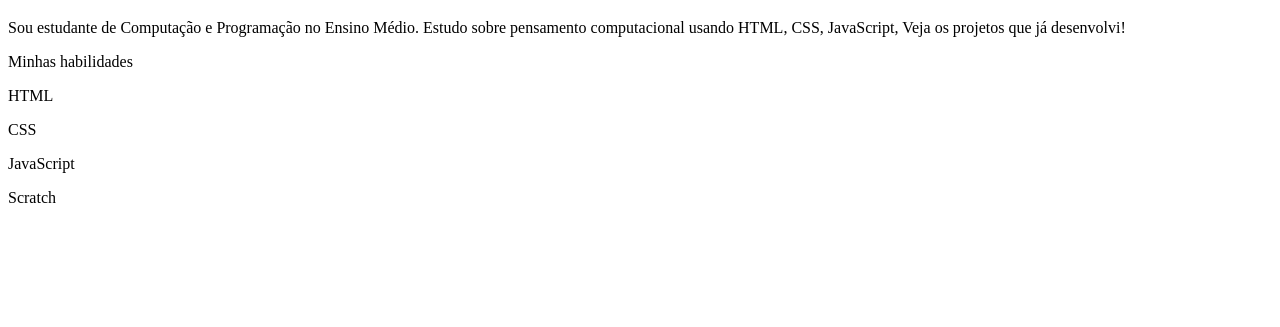
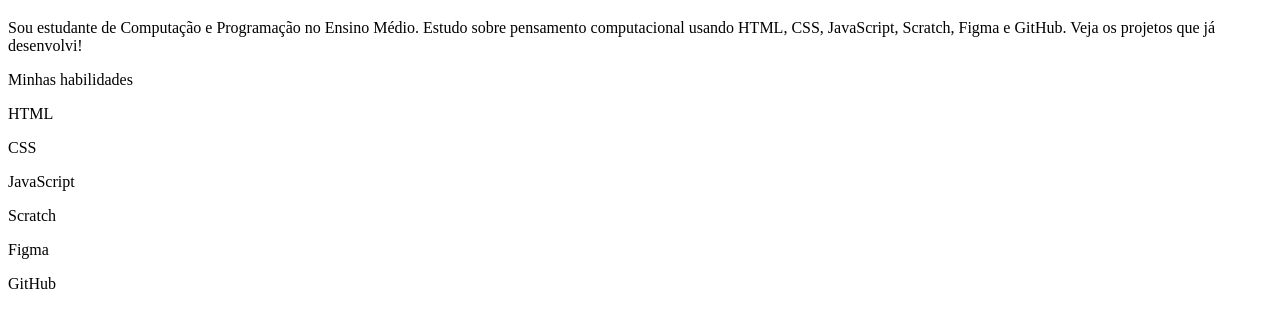
Before and after one commit to Zandonay7/VZ17-VSCode, a plain HTML site: page index.html in a window 1280 px wide. Shown: the part 121-448 px from the top of the page. Drawn offline with Linux system fonts and the light colour scheme.

Commit message:
Update index.html

```diff
--- a/index.html
+++ b/index.html
@@ -13,7 +13,7 @@
         <img src="img/avatar-perfil.png" alt="avatar do Victor Zandonai" srcset="">
         <p>Eu sou Victor Zandonai_</p>
         <h1>Eu estudo Programação</h1>
-        <p>Sou estudante de Computação e Programação no Ensino Médio. Estudo  sobre pensamento computacional usando HTML, CSS, JavaScript,  Veja os projetos
+        <p>Sou estudante de Computação e Programação no Ensino Médio. Estudo  sobre pensamento computacional usando HTML, CSS, JavaScript, Scratch, Figma e GitHub. Veja os projetos
             que já desenvolvi!</p>
         <p>Minhas habilidades</p>
         <div>
@@ -21,6 +21,8 @@
             <p>CSS</p>
             <p>JavaScript</p>
             <p>Scratch</p>
+            <p>Figma</p>
+            <p>GitHub</p>
         </div>
     </header>
 </body>
```
